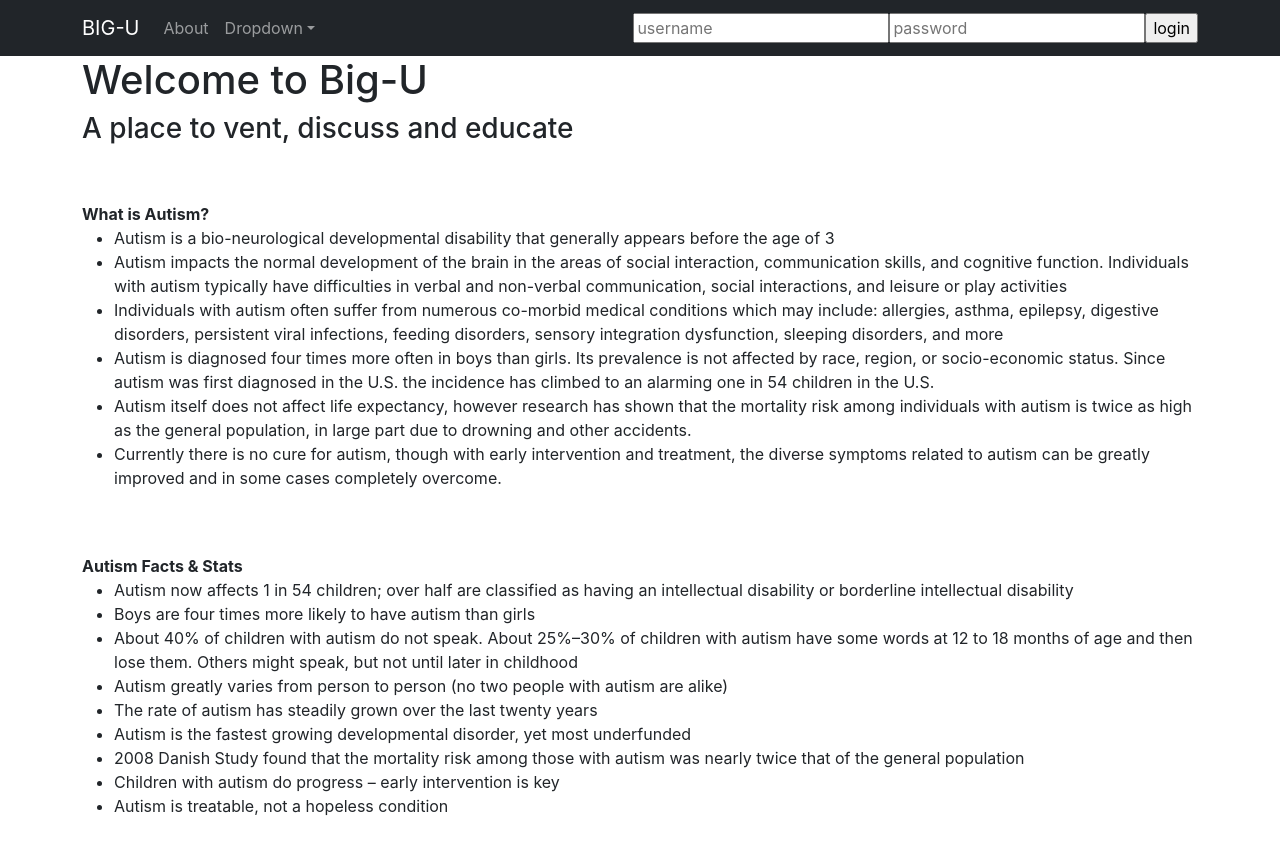
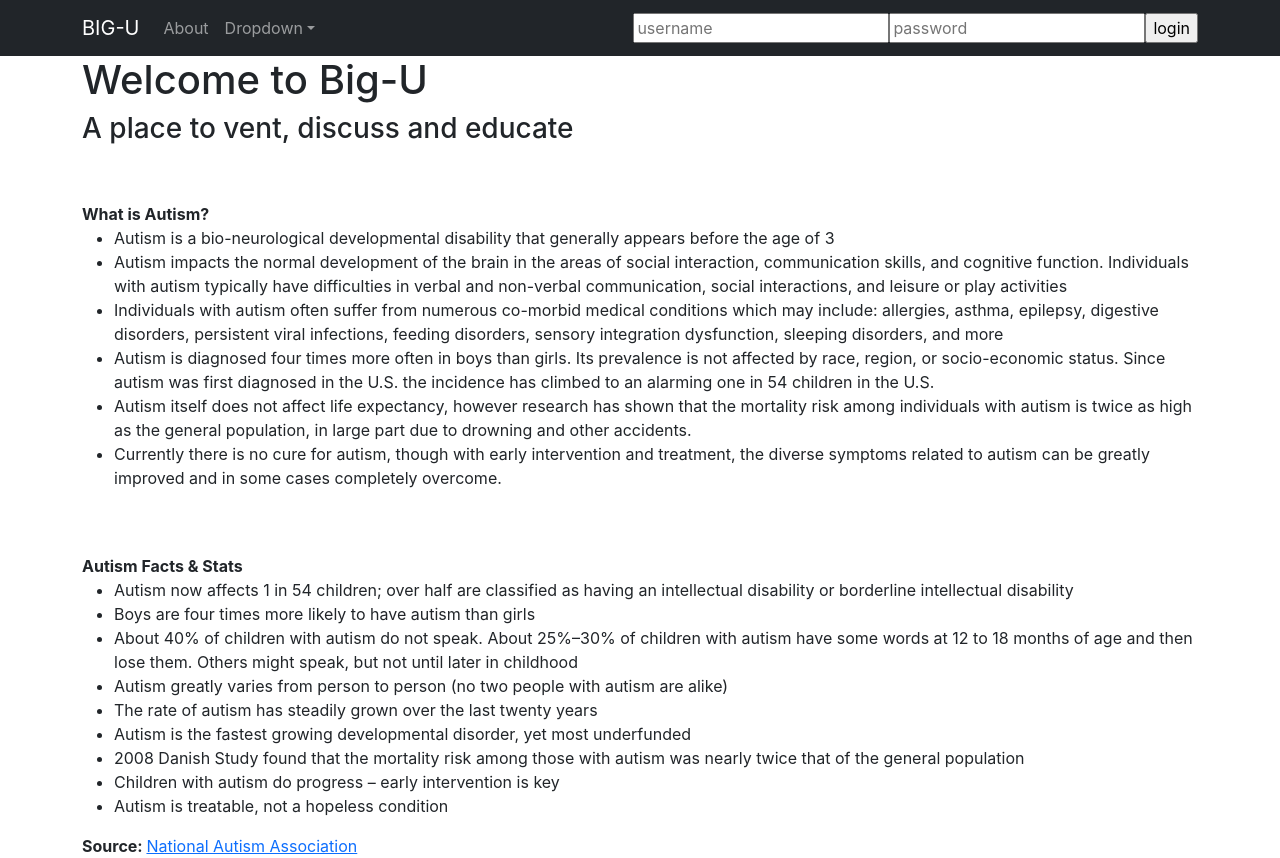
Before and after one commit to dcoppage86/big-u-frontend, a React (Create React App) app: page / in a window 1280 px wide. Before the commit the page ends 834 px from the top, so only its background shows below. Built offline with nearby package versions, Linux system fonts and the light colour scheme; no server answers.

Commit message:
added external source to NAA page as a source

```diff
--- a/src/components/HomePage.js
+++ b/src/components/HomePage.js
@@ -1,4 +1,5 @@
 import React from 'react'
+
 
 const HomePage = () => {
     return (
@@ -30,6 +31,7 @@ const HomePage = () => {
                     <li>Children with autism do progress – early intervention is key</li>
                     <li>Autism is treatable, not a hopeless condition</li>
                 </ul>
+                <strong>Source: </strong><a href="https://nationalautismassociation.org/resources/autism-fact-sheet/?gclid=Cj0KCQjw9O6HBhCrARIsADx5qCRQQOTQom7rIdPqpRoPS2M8ZxqfJI9v2daNhqvHs4aRFcTNSnZ5KmQaAoG7EALw_wcB">National Autism Association</a>
         </div>
     )
 }
```
